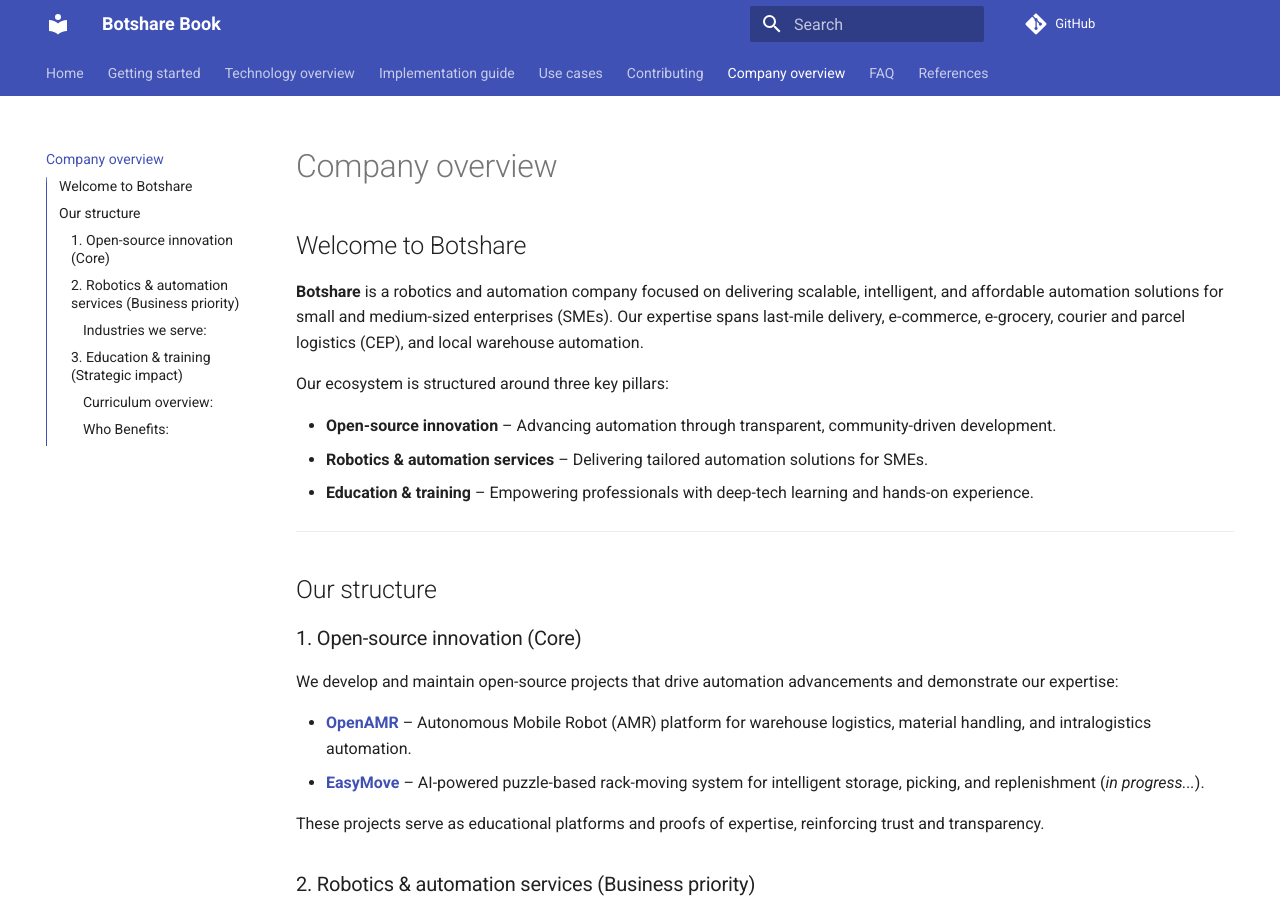
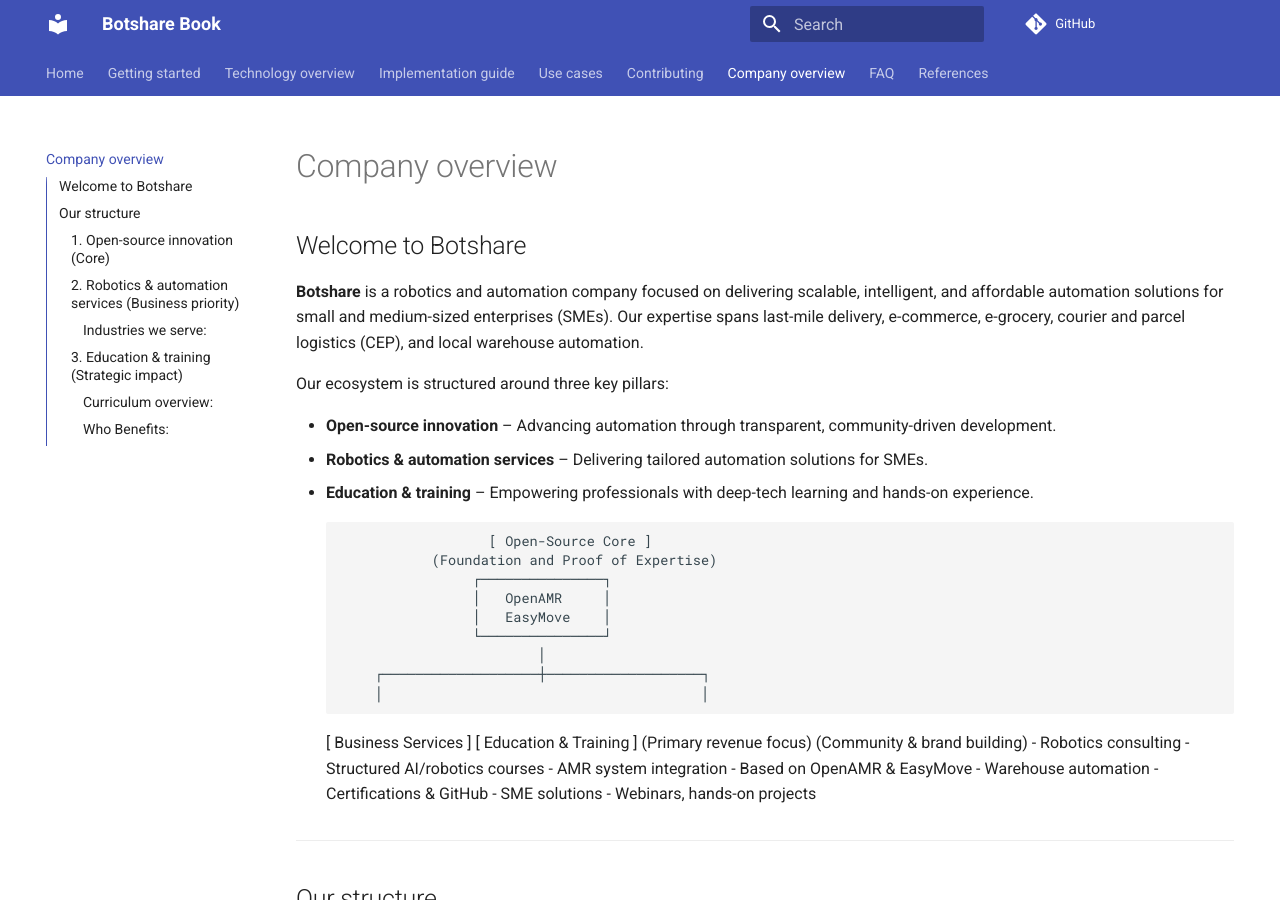
Before and after one commit to BotshareAI/Botshare_book, an MkDocs documentation site: the page built from docs/company_overview.md, in a window 1280 px wide and 900 px high. Built offline with MkDocs 1.6.1 and Material for MkDocs 9.7.7, drawn with Linux system fonts in a browser that asks for light colours.

Commit message:
Update company_overview.md

```diff
--- a/docs/company_overview.md
+++ b/docs/company_overview.md
@@ -9,6 +9,22 @@
 - **Open-source innovation** – Advancing automation through transparent, community-driven development.
 - **Robotics & automation services** – Delivering tailored automation solutions for SMEs.
 - **Education & training** – Empowering professionals with deep-tech learning and hands-on experience.
+
+                          [ Open-Source Core ]
+                   (Foundation and Proof of Expertise)
+                        ┌───────────────┐
+                        │   OpenAMR     │
+                        │   EasyMove    │
+                        └───────────────┘
+                                │
+            ┌───────────────────┼───────────────────┐
+            │                                       │
+   [ Business Services ]                [ Education & Training ]
+  (Primary revenue focus)              (Community & brand building)
+    - Robotics consulting                - Structured AI/robotics courses
+    - AMR system integration             - Based on OpenAMR & EasyMove
+    - Warehouse automation               - Certifications & GitHub
+    - SME solutions                      - Webinars, hands-on projects
 
 ---
 
```
